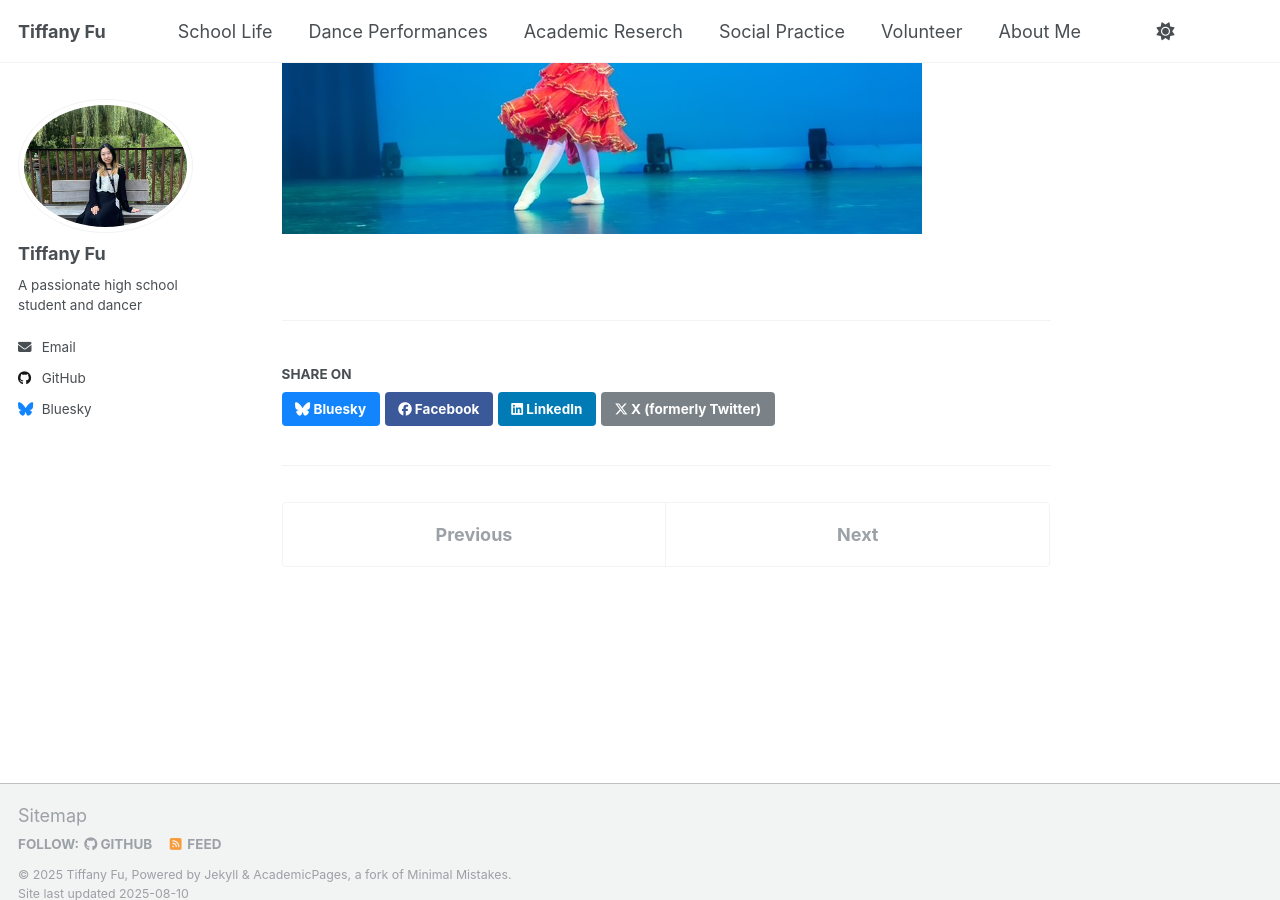
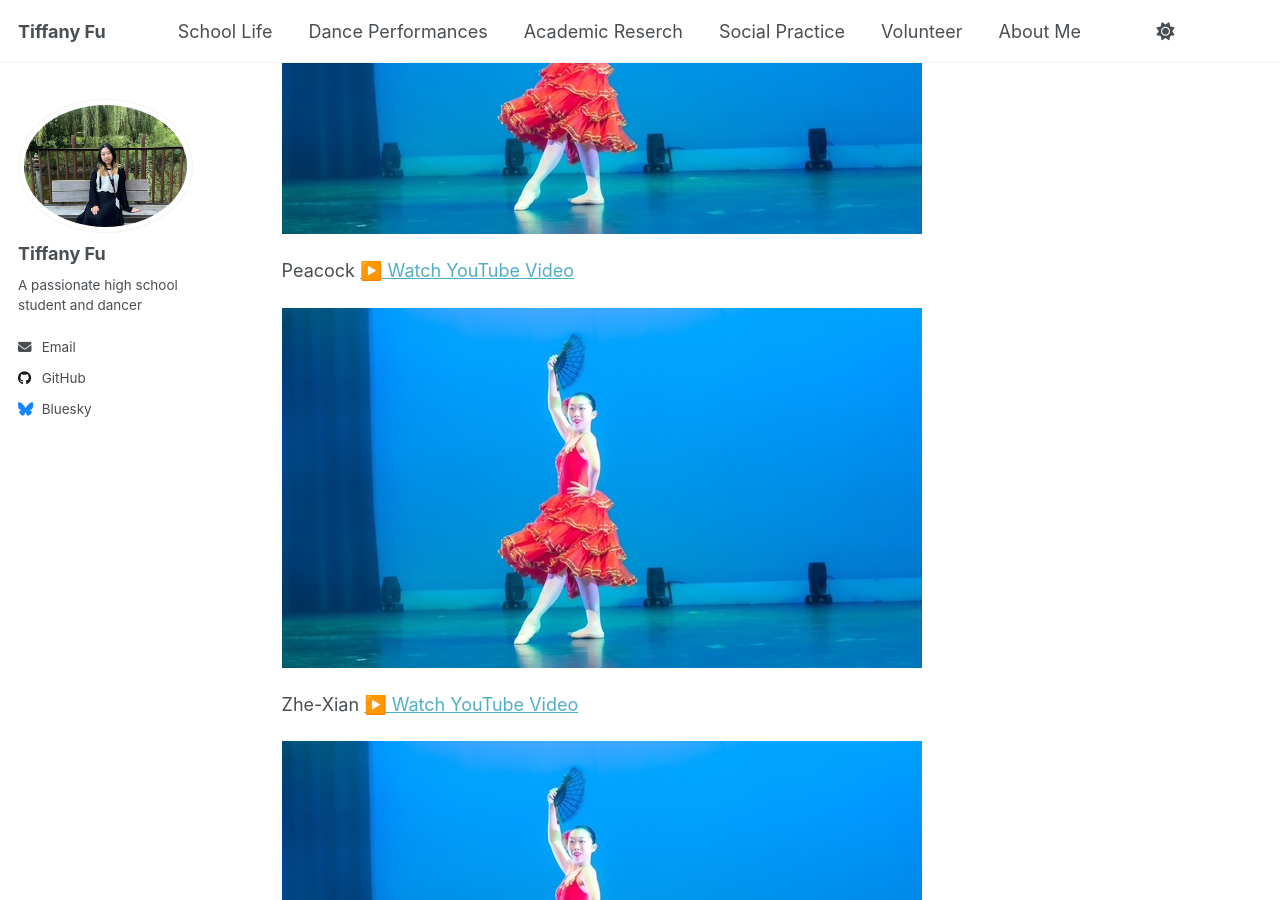
Before and after one commit to TiffanyJTFu/TiffanyFu, a Jekyll site: the page built from _talks/DanceCompetitions1.md, in a window 1280 px wide and 900 px high, scrolled down 2353 px. Built offline with Jekyll 4.4.1, drawn with Linux system fonts in a browser that asks for light colours; a script that is not in the unit is left out.

Commit message:
Update DanceCompetitions1.md

```diff
--- a/_talks/DanceCompetitions1.md
+++ b/_talks/DanceCompetitions1.md
@@ -35,3 +35,13 @@ Don Quixote
 <a href="https://youtu.be/isbpR2lO6R4" target="_blank" rel="noopener">▶️ Watch YouTube Video</a>
 
 ![Dance10](https://tiffanyjtfu.github.io/TiffanyFu/images/danceballet2.JPEG)
+
+Peacock
+<a href="https://youtu.be/isbpR2lO6R4" target="_blank" rel="noopener">▶️ Watch YouTube Video</a>
+
+![Dance10](https://tiffanyjtfu.github.io/TiffanyFu/images/danceballet2.JPEG)
+
+Zhe-Xian
+<a href="https://youtu.be/isbpR2lO6R4" target="_blank" rel="noopener">▶️ Watch YouTube Video</a>
+
+![Dance10](https://tiffanyjtfu.github.io/TiffanyFu/images/danceballet2.JPEG)
```
